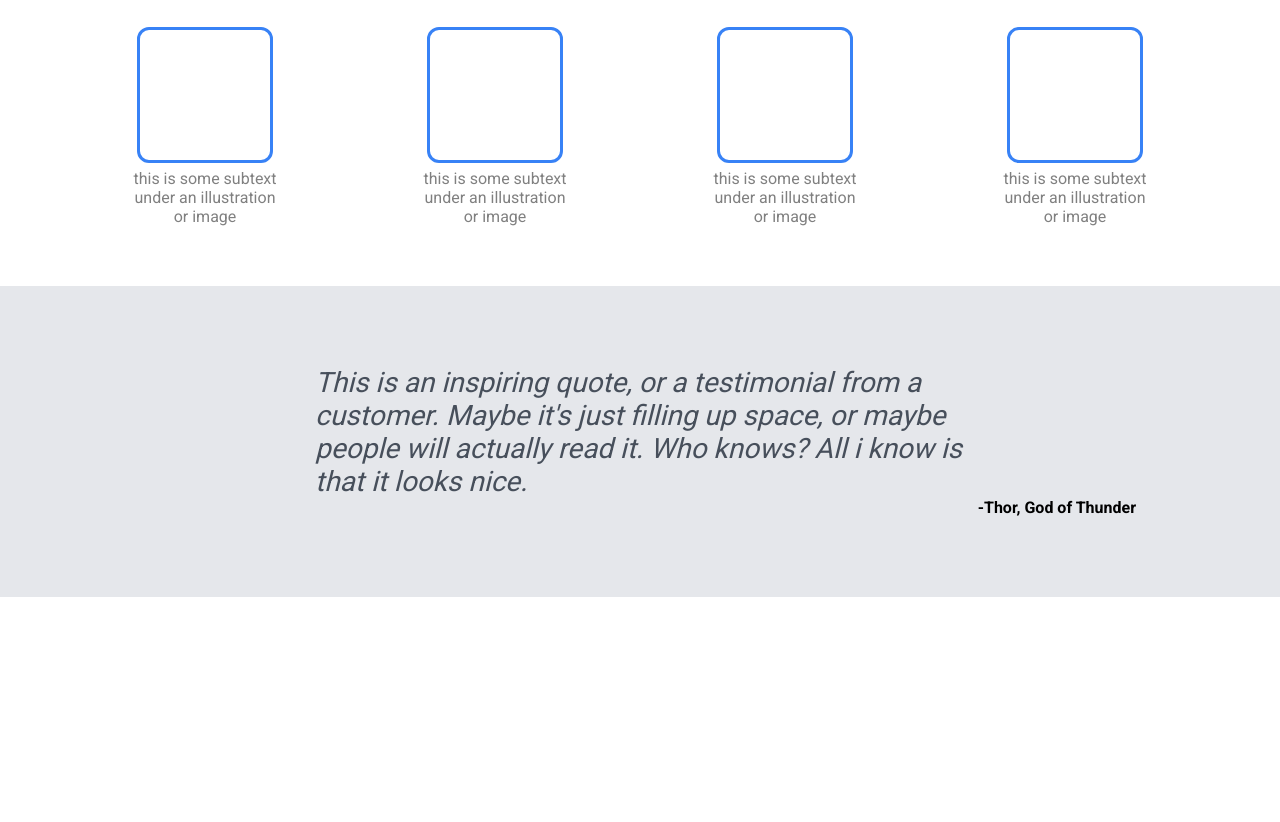
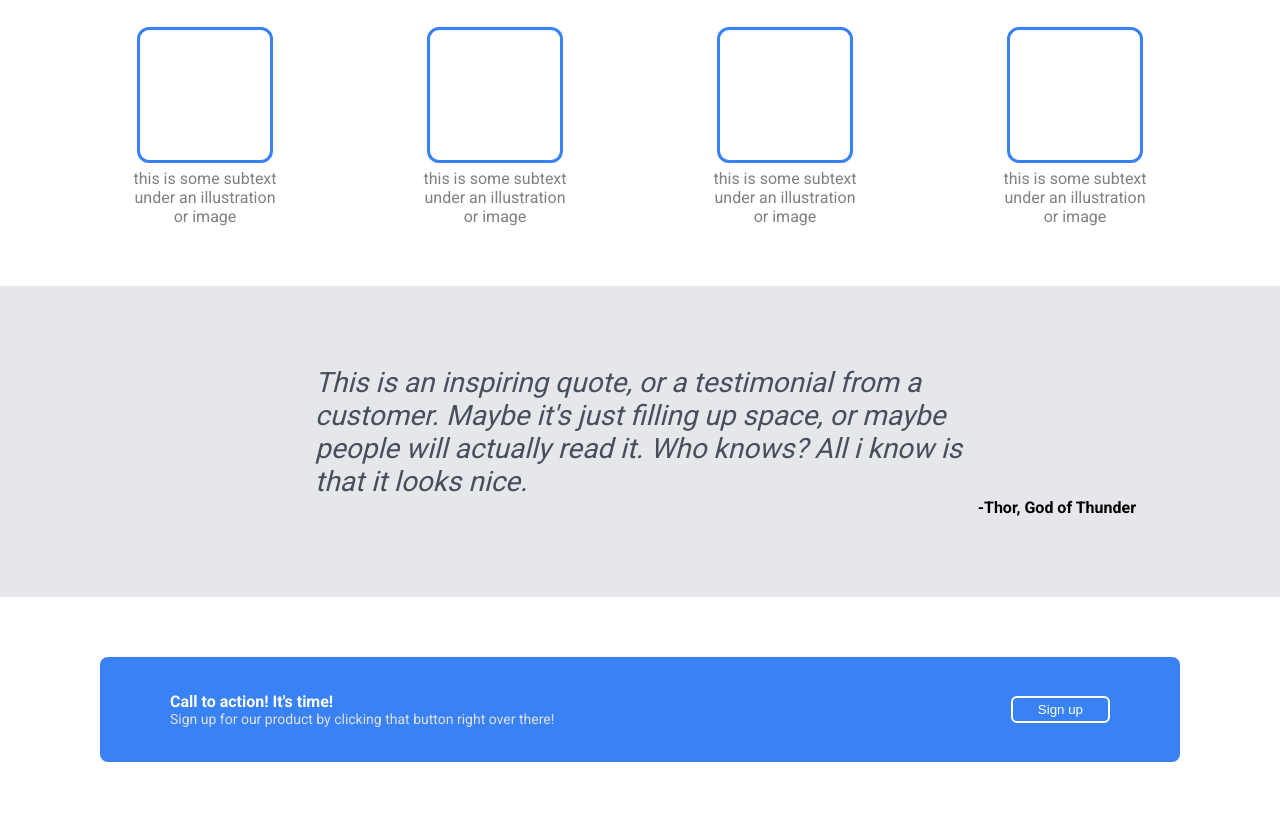
Before and after one commit to TadicF/Landing-Page, a plain HTML site: page index.html in a window 1280 px wide. Shown: the part 451-1273 px from the top of the page. Before the commit the page ends 1048 px from the top, so only its background shows below. Drawn offline with Linux system fonts and the light colour scheme.

Commit message:
Added CTA section

```diff
--- a/index.html
+++ b/index.html
@@ -61,6 +61,14 @@
       <div class="quotes-author">-Thor, God of Thunder</div>
     </div>
 
-
+    <div class="subsection">
+      <div class="cta-section">
+        <div class="text-section">
+          <div class="cta-title">Call to action! It's time!</div>
+          <div class="cta-text">Sign up for our product by clicking that button right over there!</div>
+        </div>
+        <button class="cta-button">Sign up</button>
+      </div>
+    </div>
   </body>
 </html>
--- a/styles.css
+++ b/styles.css
@@ -152,3 +152,38 @@ a {
   margin-right: 14px;
   font-weight: 800;
 }
+
+.subsection {
+  padding: 60px 100px 60px 100px;
+}
+
+.cta-section {
+  background-color: #3882F6;
+  padding: 35px 70px 35px 70px;
+  border-radius: 8px;
+  display: flex;
+  justify-content: space-between;
+  align-items: center;
+}
+
+.text-section {
+  color: white;
+}
+
+.cta-title {
+  font-weight: bold;
+  font-size: 16px;
+}
+
+.cta-text {
+  color: rgb(223, 223, 223);
+  font-size: 14px;
+}
+
+.cta-button {
+  background-color: #3882F6;
+  border: 2px solid white;
+  color: white;
+  padding: 4px 25px;
+  border-radius: 6px;
+}
```
